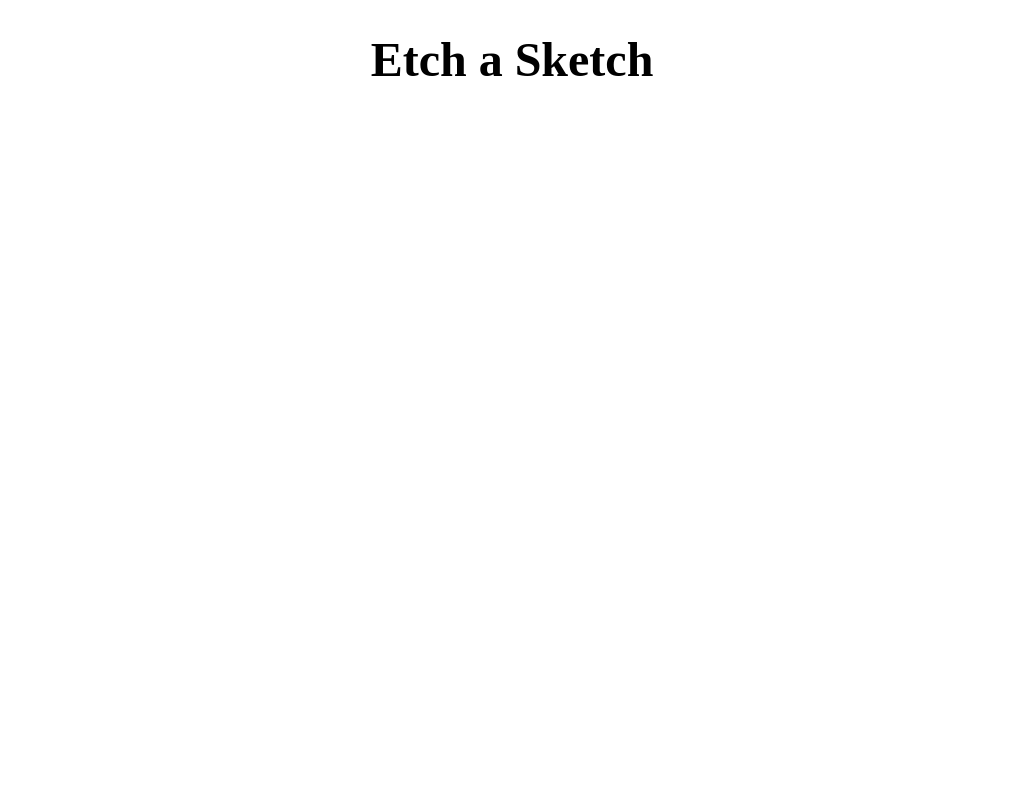
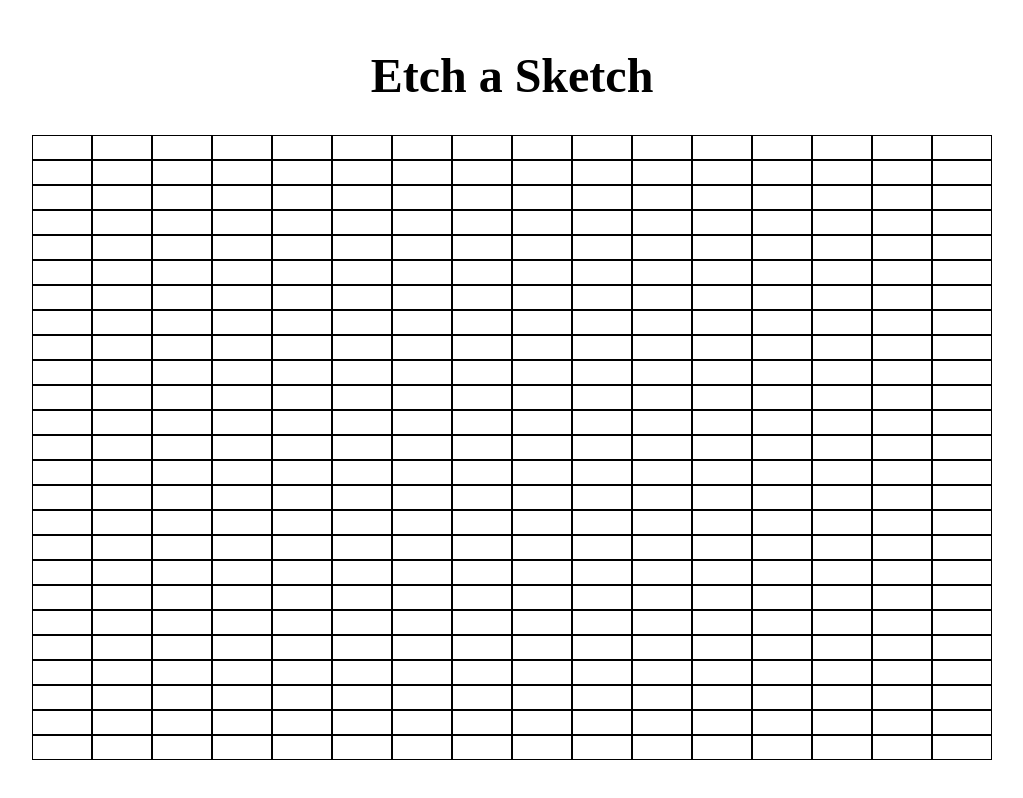
Before and after one commit to nacen-dev/odin-etch-a-sketch, a plain HTML site: page index.html in a window 1280 px wide. Shown: the whole page, without its empty margins (128-1151 px from the left). Drawn offline with Linux system fonts and the light colour scheme.

Commit message:
Add border to sketchpad boxes

```diff
--- a/index.html
+++ b/index.html
@@ -11,7 +11,10 @@
       <h1 class="header-title">Etch a Sketch</h1>
     </header>
     <main>
-      <section class="grid-container"></section>
+      <section class="sketch-container">
+        <div class="sketchpad">
+        </div>
+      </section>
     </main>
     <footer></footer>
   </body>
--- a/style.css
+++ b/style.css
@@ -1,14 +1,16 @@
 html {
   box-sizing: border-box;
 }
-*, *:before, *:after {
+*,
+*:before,
+*:after {
   box-sizing: inherit;
 }
 
 body {
   width: 100%;
   margin: 0;
-  padding: 0;
+  padding: 1rem;
 }
 
 .header {
@@ -20,3 +22,21 @@ body {
 .header-title {
   font-size: 3rem;
 }
+
+.sketch-container {
+  display: flex;
+  justify-content: center;
+  align-items: center;
+}
+
+.sketchpad {
+  width: 960px;
+  display: grid;
+  grid-template-columns: repeat(16, 1fr);
+  grid-template-rows: repeat(16, 1fr);
+}
+
+.sketchpad div {
+  border: 1px solid black;
+  height: 25px;
+}
```
